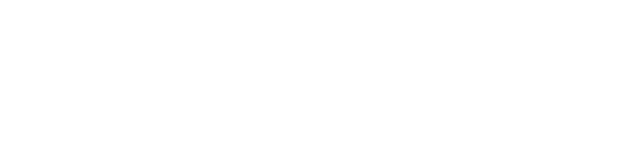
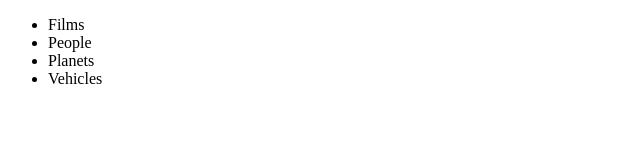
Before and after one commit to Annettehv/swapi, a plain HTML site: page index.html in a window 1280 px wide. Shown: the whole page, without its empty margins (0-640 px from the left). Drawn offline with Linux system fonts and the light colour scheme.

Commit message:
add navigation

```diff
--- a/index.html
+++ b/index.html
@@ -6,6 +6,15 @@
 	<title>Document</title>
 </head>
 <body>
-
+	<div class="container">
+		<div class="navigation">
+			<ul>
+				<li>Films</li>
+				<li>People</li>
+				<li>Planets</li>
+				<li>Vehicles</li>
+			</ul>
+		</div>
+	</div>
 </body>
 </html>
```
